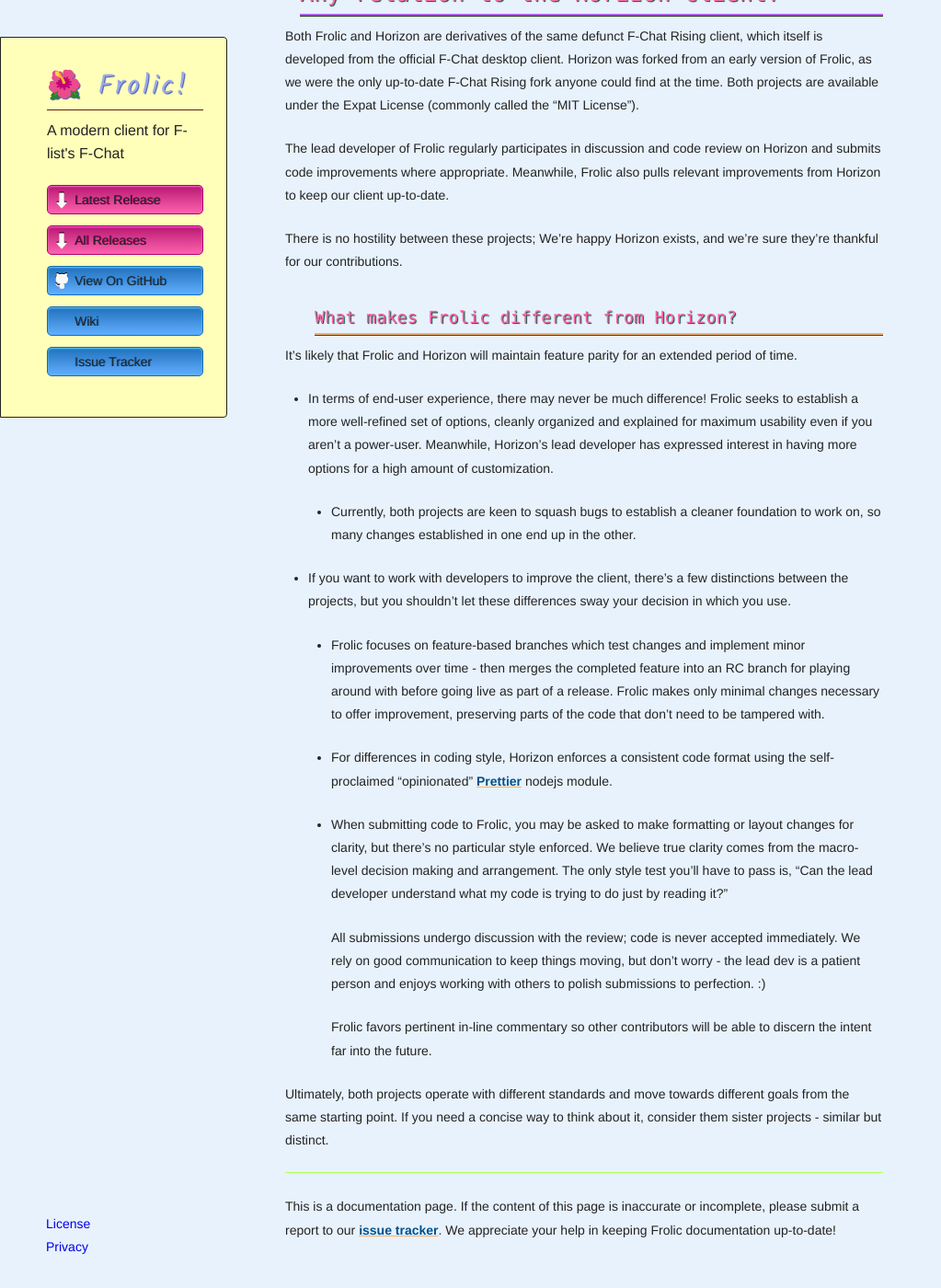
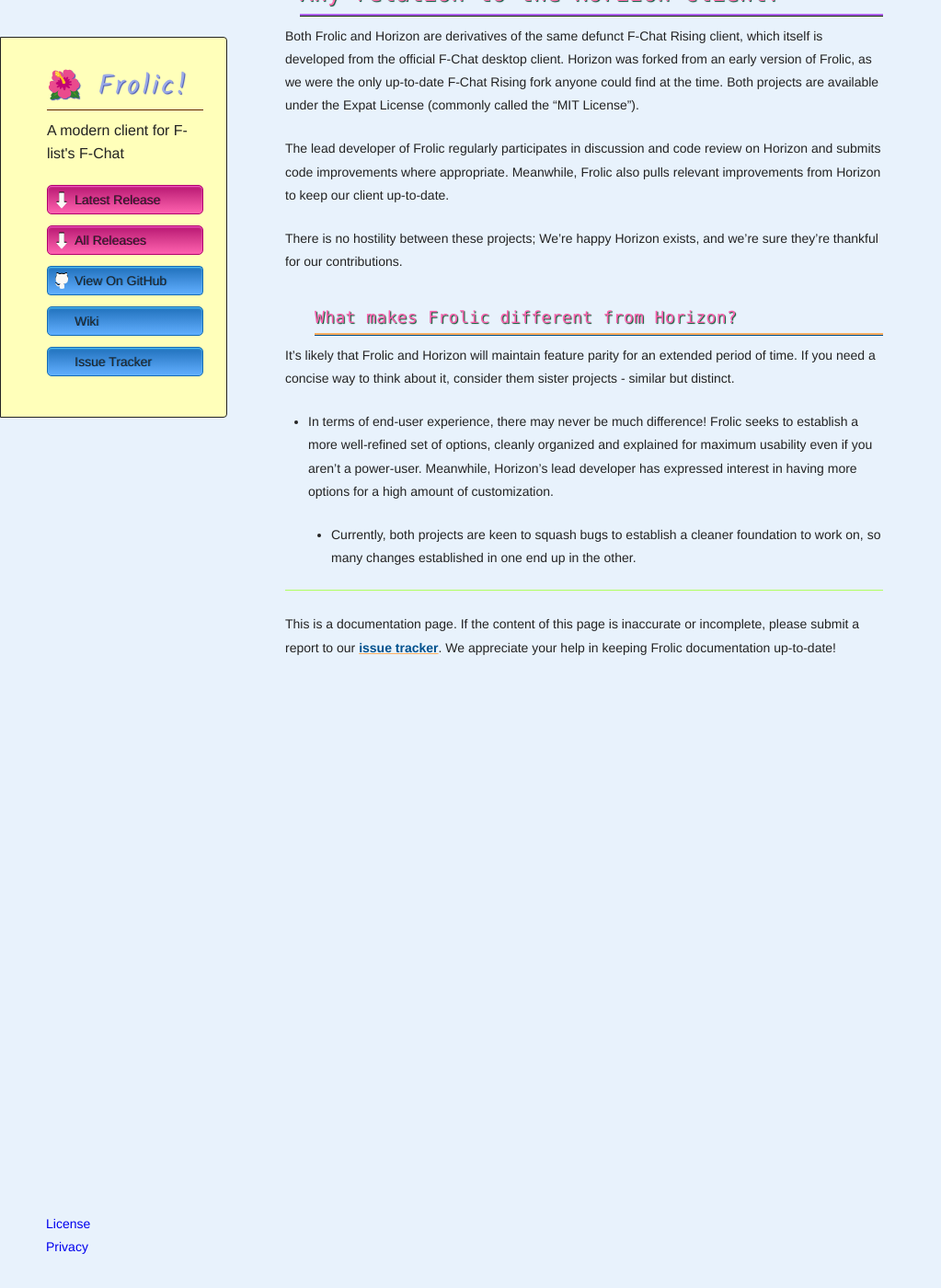
Before and after one commit to Frolic-chat/frolic-chat.github.io, a Jekyll site: the page built from wiki/FAQ.md, in a window 1280 px wide and 1400 px high, scrolled down 1736 px. Shown: the whole window at 92% size, without its empty margins (0-1023 px from the left). Built offline with Jekyll 4.4.1, drawn with Linux system fonts in a browser that asks for light colours; some web fonts are replaced; after the commit the page ends 2503 px from its top, so only the background shows below that; some of the changed text lies outside the part shown.

Commit message:
Update FAQ

```diff
--- a/wiki/FAQ.md
+++ b/wiki/FAQ.md
@@ -26,9 +26,9 @@ For a brief overview:
 
 ## Are there any big features I can look forward to in Frolic's future?
 Sure, I have a lot of things I'd like to get done.
-* UI _adjustments_ (not an overhaul!) to put the focus back on your messages and channels.
 * Match-making display improvements to better portray how you overlap with other players.
-* Maybe some day... a way of relaying interest without the baggage of a "first message"
+* Better notification settings, including a timed "quiet mode" profile.
+* In-app note-writing, including draft-saving and resuming, and integration with the chat window.
 
 ## How can I help improve Frolic?
 There are two ways to help out:
@@ -44,22 +44,8 @@ The lead developer of Frolic regularly participates in discussion and code revie
 There is no hostility between these projects; We're happy Horizon exists, and we're sure they're thankful for our contributions.
 
 ### What makes Frolic different from Horizon?
-It's likely that Frolic and Horizon will maintain feature parity for an extended period of time.
+It's likely that Frolic and Horizon will maintain feature parity for an extended period of time. If you need a concise way to think about it, consider them sister projects - similar but distinct.
 
 * In terms of end-user experience, there may never be much difference! Frolic seeks to establish a more well-refined set of options, cleanly organized and explained for maximum usability even if you aren't a power-user. Meanwhile, Horizon's lead developer has expressed interest in having more options for a high amount of customization.
 
   * Currently, both projects are keen to squash bugs to establish a cleaner foundation to work on, so many changes established in one end up in the other.
-
-* If you want to work with developers to improve the client, there's a few distinctions between the projects, but you shouldn't let these differences sway your decision in which you use.
-
-  * Frolic focuses on feature-based branches which test changes and implement minor improvements over time - then merges the completed feature into an RC branch for playing around with before going live as part of a release. Frolic makes only minimal changes necessary to offer improvement, preserving parts of the code that don't need to be tampered with.
-
-  * For differences in coding style, Horizon enforces a consistent code format using the self-proclaimed "opinionated" [Prettier](https://prettier.io/docs/) nodejs module.
-
-  * When submitting code to Frolic, you may be asked to make formatting or layout changes for clarity, but there's no particular style enforced. We believe true clarity comes from the macro-level decision making and arrangement. The only style test you'll have to pass is, "Can the lead developer understand what my code is trying to do just by reading it?"
-
-    All submissions undergo discussion with the review; code is never accepted immediately. We rely on good communication to keep things moving, but don't worry - the lead dev is a patient person and enjoys working with others to polish submissions to perfection. :)
-
-    Frolic favors pertinent in-line commentary so other contributors will be able to discern the intent far into the future.
-
-Ultimately, both projects operate with different standards and move towards different goals from the same starting point. If you need a concise way to think about it, consider them sister projects - similar but distinct.
```
Also changed, not shown: other parts of wiki/FAQ.md (+1 -1 lines).
